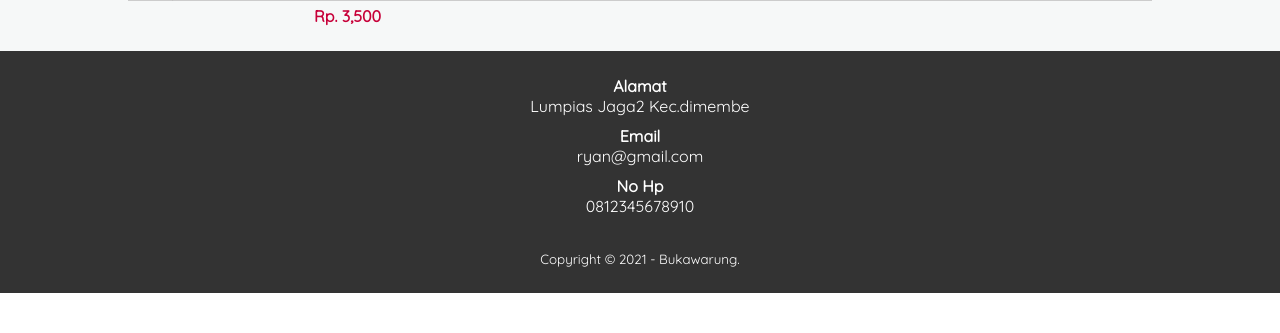
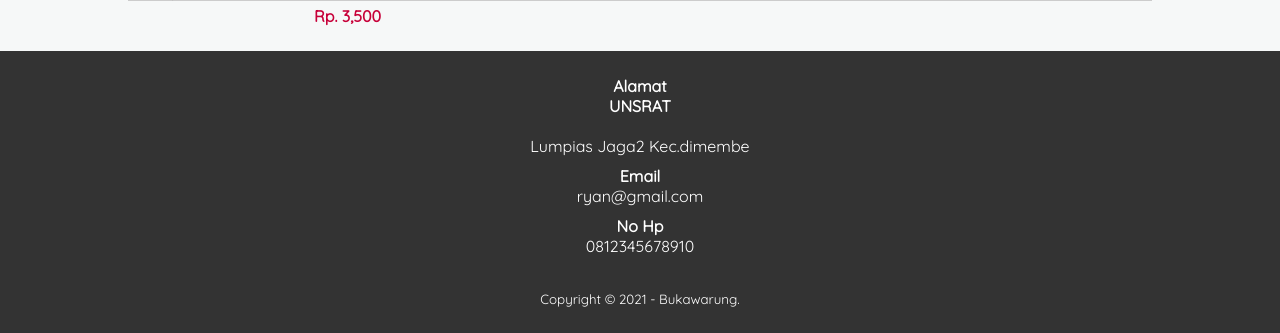
Before and after one commit to Ryan-wagiu/tugas-web, a PHP site: page / in a window 1280 px wide. Shown: the part 1123-1456 px from the top of the page. Before the commit the page ends 1416 px from the top, so only its background shows below. Run offline with PHP 8.4, Linux system fonts and the light colour scheme; data comes from the database, SQL or seed files in the repository.

Commit message:
Update index.php

```diff
--- a/index.php
+++ b/index.php
@@ -96,6 +96,8 @@
     <div class="footer">
         <div class="container">
             <h4>Alamat</h4>
+            <h4><a href="http://unsrat.ac.id/">UNSRAT</a></h4>
+            <br>
             <p><?php echo $a->admin_address ?></p>
 
             <h4>Email</h4>
```
